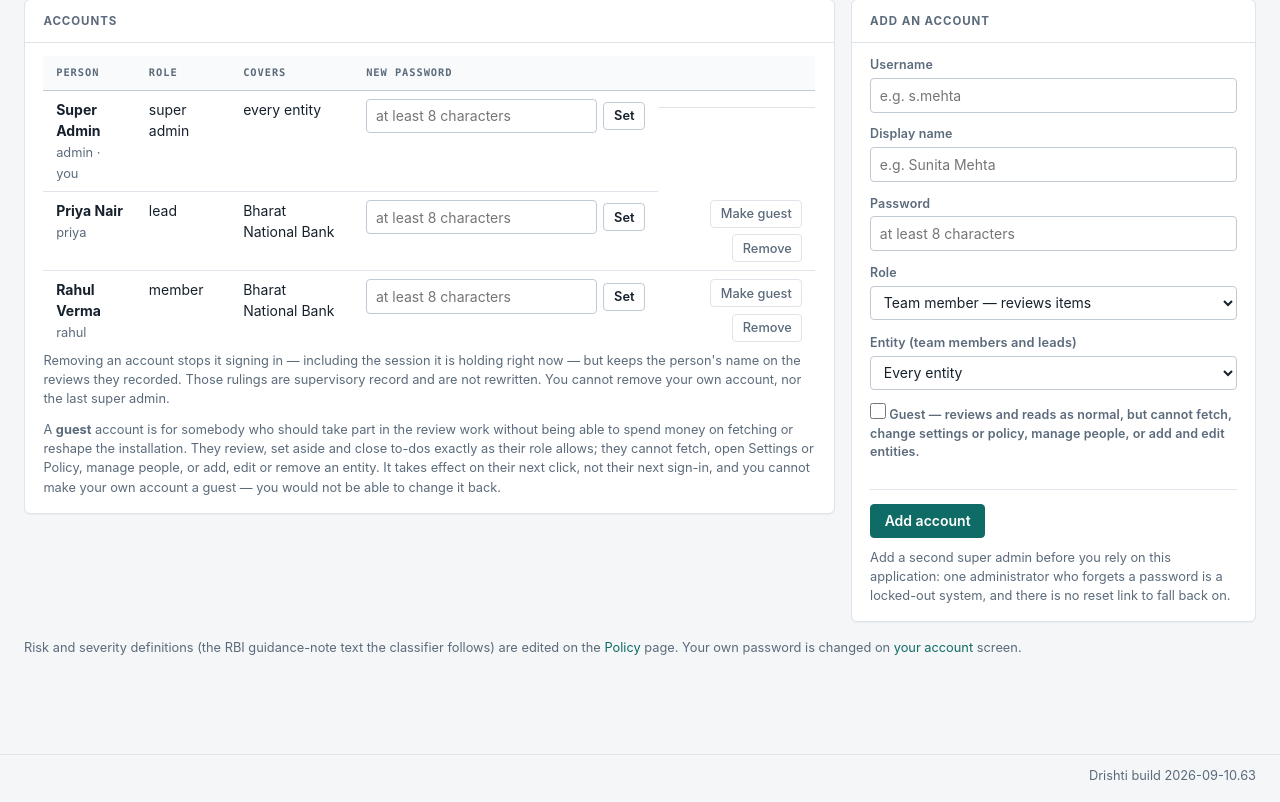
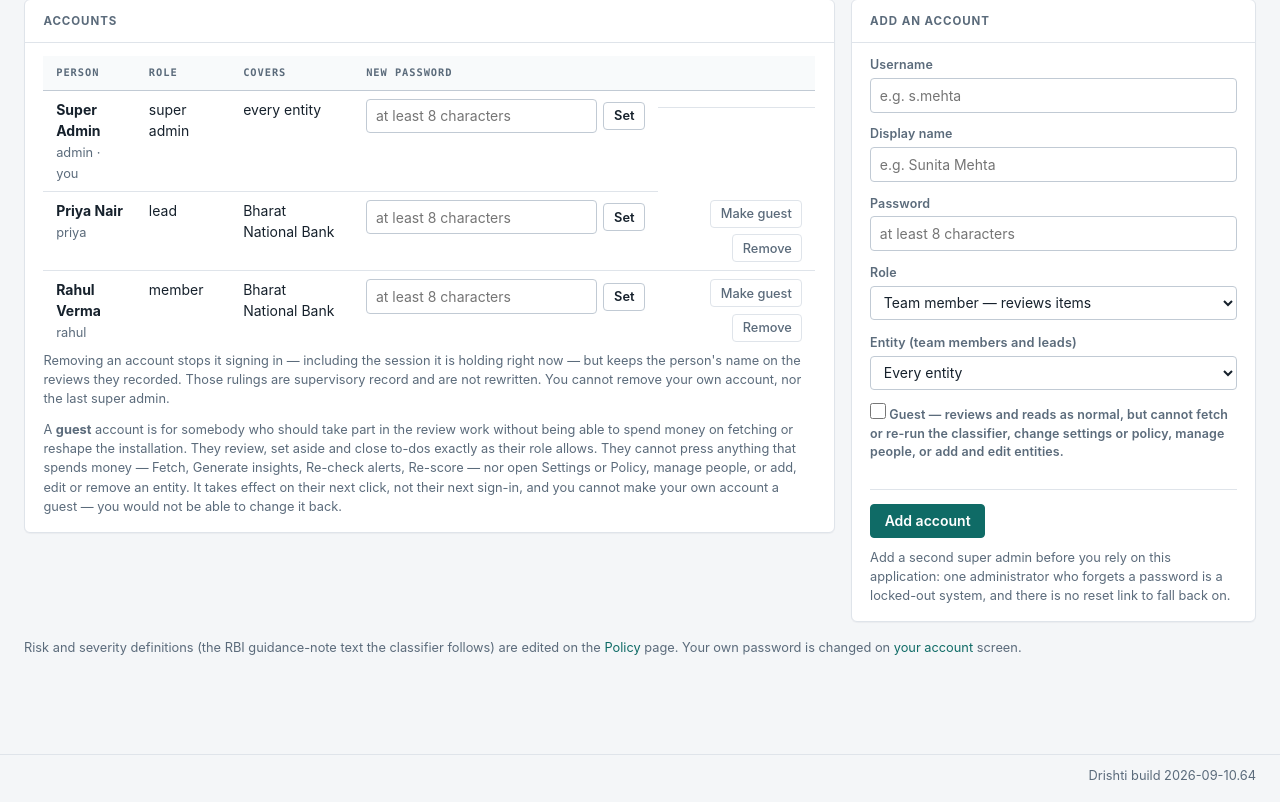
Before and after one commit to anuragbnohar/Suchak, a FastAPI app: page /settings in a window 1280 px wide. Shown: the part 2065-2867 px from the top of the page. Run offline with FastAPI, Linux system fonts and the light colour scheme; the visitor is signed in with stand-in values (Sample User, id 1); data comes from the database, SQL or seed files in the repository; data that the repository does not hold is empty.

Commit message:
Nothing a guest presses spends money
Generate insights and Re-check alerts both set the model running over
what is already stored, which is the same objection as Fetch reaching the
account by a quieter door.

Blocked as two exact paths rather than by prefix, because the pages they
sit on are still a guest's to read and the neighbouring actions are still
theirs to use: raising an alert and turning one on or off cost nothing,
and the insights themselves are worth reading whoever generated them.

The buttons fold into the conditions that already governed them rather
than nesting a new one, so the surrounding notes -- "N grievances
available to analyse", the re-check progress line -- go with the button
instead of hanging there describing something that is not on the page.

Co-Authored-By: Claude Opus 5 <noreply@anthropic.com>
Claude-Session: https://claude.ai/code/session_012Jfaecm5wbpqp6Q6ELhSuq

```diff
--- a/app/auth.py
+++ b/app/auth.py
@@ -58,6 +58,14 @@ GUEST_BLOCKED = (
     "/rd/users",     # the same, by another door
 )
 
+# Single buttons kept back on pages a guest is otherwise welcome to read.
+# Both set the model running over everything already stored, so both cost
+# money -- which is the same objection as Fetch, by a quieter door.
+GUEST_BLOCKED_ACTIONS = (
+    "/insights/generate",
+    "/alerts/recheck",
+)
+
 
 def is_guest(user) -> bool:
     """Tolerates a row from a database that predates the column."""
@@ -77,6 +85,8 @@ def guest_blocked(method: str, path: str) -> bool:
     if path == "/account/password":
         # Kept, always. A password nobody can change is not theirs.
         return False
+    if path in GUEST_BLOCKED_ACTIONS:
+        return True
     for prefix in GUEST_BLOCKED:
         if path == prefix or path.startswith(prefix + "/"):
             return True
@@ -99,9 +109,10 @@ def require_login(db, request: Request):
     if is_guest(user) and guest_blocked(request.method, request.url.path):
         raise HTTPException(
             status_code=403,
-            detail="This account can review and read, but cannot fetch, "
-                   "change settings or policy, manage people, or edit "
-                   "entities. Ask a super admin if you need more.")
+            detail="This account can review and read, but cannot fetch or "
+                   "re-run the classifier, change settings or policy, manage "
+                   "people, or edit entities. Ask a super admin if you need "
+                   "more.")
     return user
 
 
--- a/app/main.py
+++ b/app/main.py
@@ -192,7 +192,7 @@ app.mount("/static", StaticFiles(directory=BASE_DIR / "static"), name="static")
 # debugging rounds -- the fix on GitHub, the report from an old copy on
 # disk -- so the running build identifies itself where a screenshot
 # always includes it. Bump on every user-visible change.
-APP_BUILD = "2026-09-10.63"
+APP_BUILD = "2026-09-10.64"
 
 # Templates load once, at startup, like the Python code. With live
 # reloading, extracting an update ZIP over a RUNNING app served new
--- a/app/templates/alerts.html
+++ b/app/templates/alerts.html
@@ -64,7 +64,9 @@
         is judged against the active ones, and a match is flagged in red on the item.</p>
     </div>
     {% endif %}
-    {% if user.role == 'superadmin' and factors %}
+    {# Re-checking is a model call per stored item, so a guest does not get
+       the button -- nor the progress line for a run they cannot start. #}
+    {% if user.role == 'superadmin' and factors and not guest %}
     <form method="post" action="/alerts/recheck">
       <div class="form-actions form-actions-plain">
         <button type="submit" class="btn">Re-check stored items against alerts</button>
--- a/app/templates/base.html
+++ b/app/templates/base.html
@@ -99,8 +99,9 @@
      pressing something and being refused. #}
   {% if guest %}
   <p class="view-only-note">You are signed in to a <strong>guest</strong>
-    account. You can review and read as normal. You cannot fetch, change
-    settings or policy, manage people, or add and edit entities.</p>
+    account. You can review and read as normal. You cannot fetch or re-run
+    the classifier, change settings or policy, manage people, or add and
+    edit entities.</p>
   {% endif %}
   {% if msg %}<div class="flash">{{ msg }}</div>{% endif %}
   {% block content %}{% endblock %}
--- a/app/templates/insights.html
+++ b/app/templates/insights.html
@@ -21,7 +21,9 @@
   {% endif %}
 </div>
 
-{% if can_generate %}
+{# Generating is a model call, so a guest does not get the button. The
+   insights themselves are theirs to read like anything else. #}
+{% if can_generate and not guest %}
 <div class="toolbar">
   <form method="post" action="/insights/generate" class="fetch-form">
     <input type="hidden" name="entity_id" value="{{ entity.id }}">
@@ -33,7 +35,7 @@
   <span class="meta-dim small">{{ n_grievances }} grievance{{ 's' if n_grievances != 1 }}
     available to analyse · takes about half a minute · replaces the current set</span>
 </div>
-{% elif entity is none and user.role == 'superadmin' %}
+{% elif entity is none and user.role == 'superadmin' and not guest %}
 <p class="meta-dim small">Pick one entity to generate — insights are built per entity.</p>
 {% endif %}
 
--- a/app/templates/settings.html
+++ b/app/templates/settings.html
@@ -142,8 +142,10 @@
     <p class="meta-dim small">A <strong>guest</strong> account is for somebody
       who should take part in the review work without being able to spend money
       on fetching or reshape the installation. They review, set aside and close
-      to-dos exactly as their role allows; they cannot fetch, open Settings or
-      Policy, manage people, or add, edit or remove an entity. It takes effect on their
+      to-dos exactly as their role allows. They cannot press anything that
+      spends money — Fetch, Generate insights, Re-check alerts, Re-score —
+      nor open Settings or Policy, manage people, or add, edit or remove an
+      entity. It takes effect on their
       next click, not their next sign-in, and you cannot make your own account a
       guest — you would not be able to change it back.</p>
   </section>
@@ -177,8 +179,9 @@
       </label>
       <label class="check-line">
         <input type="checkbox" name="guest" value="1">
-        Guest — reviews and reads as normal, but cannot fetch, change
-        settings or policy, manage people, or add and edit entities.
+        Guest — reviews and reads as normal, but cannot fetch or re-run the
+        classifier, change settings or policy, manage people, or add and
+        edit entities.
       </label>
       <div class="form-actions">
         <button type="submit" class="btn btn-primary">Add account</button>
```
Also changed, not shown: app/templates/help.html (+9 -7 lines), README.md.
